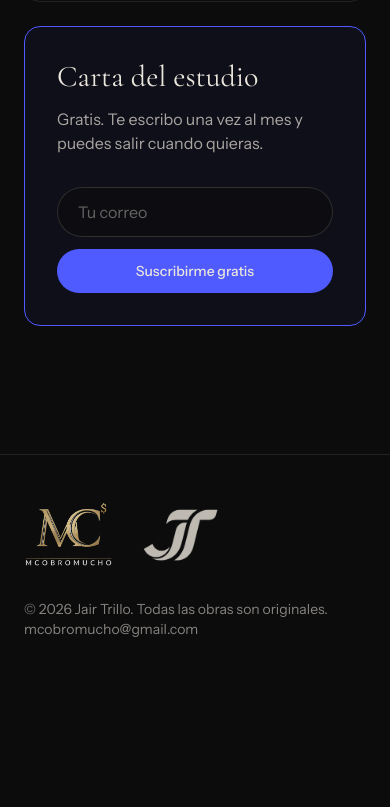
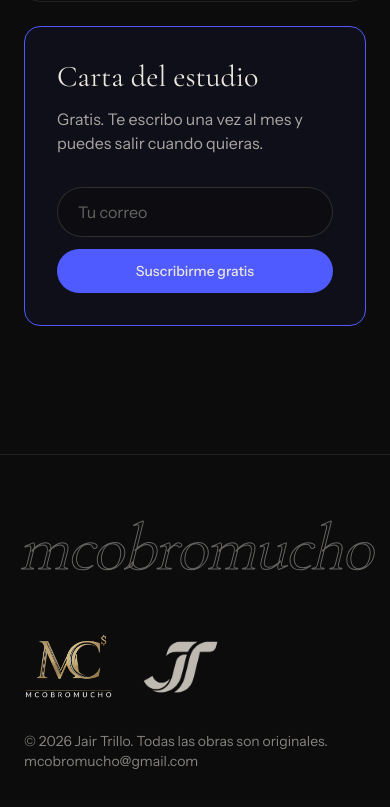
Before and after one commit to mcobromucho/PORTAFOLIO-ARTE, a Next.js app: page / in a window 390 px wide. Shown: the part 10113-10920 px from the top of the page. Before the commit the page ends 10800 px from the top, so only its background shows below. Built offline with nearby package versions, Linux system fonts and the light colour scheme.

Commit message:
Update Footer.tsx

```diff
--- a/src/components/Footer.tsx
+++ b/src/components/Footer.tsx
@@ -3,8 +3,16 @@ import { site } from "@/lib/site";
 
 export default function Footer() {
   return (
-    <footer className="border-t border-bone/10 py-12">
-      <div className="mx-auto flex max-w-6xl flex-col gap-8 px-6 text-sm text-bone/55 sm:flex-row sm:items-center sm:justify-between">
+    <footer className="overflow-hidden border-t border-bone/10 pt-16">
+      {/* Nombre grande en contorno; al pasar el cursor se rellena de azul */}
+      <p
+        aria-hidden="true"
+        className="select-none text-center font-serif text-[clamp(3.5rem,17vw,15rem)] font-light italic leading-[0.9] tracking-tight text-transparent transition-colors duration-700 [-webkit-text-stroke:1px_rgba(235,230,220,0.4)] hover:text-ultra hover:[-webkit-text-stroke-color:#4f5bff]"
+      >
+        mcobromucho
+      </p>
+
+      <div className="mx-auto mt-14 flex max-w-6xl flex-col gap-8 px-6 pb-12 text-sm text-bone/55 sm:flex-row sm:items-center sm:justify-between">
         <div className="flex items-center gap-7">
           <Image
             src="/logomc-completo-dolar.png"
```
